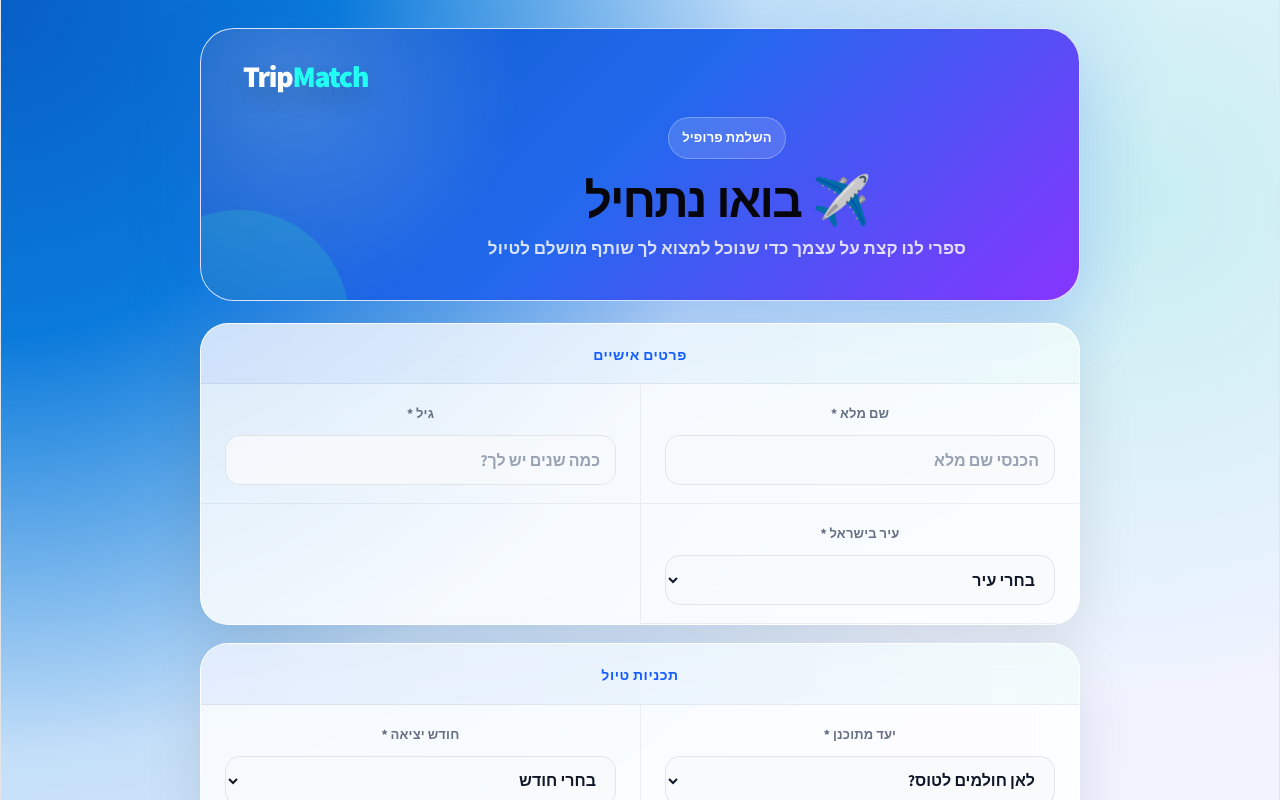
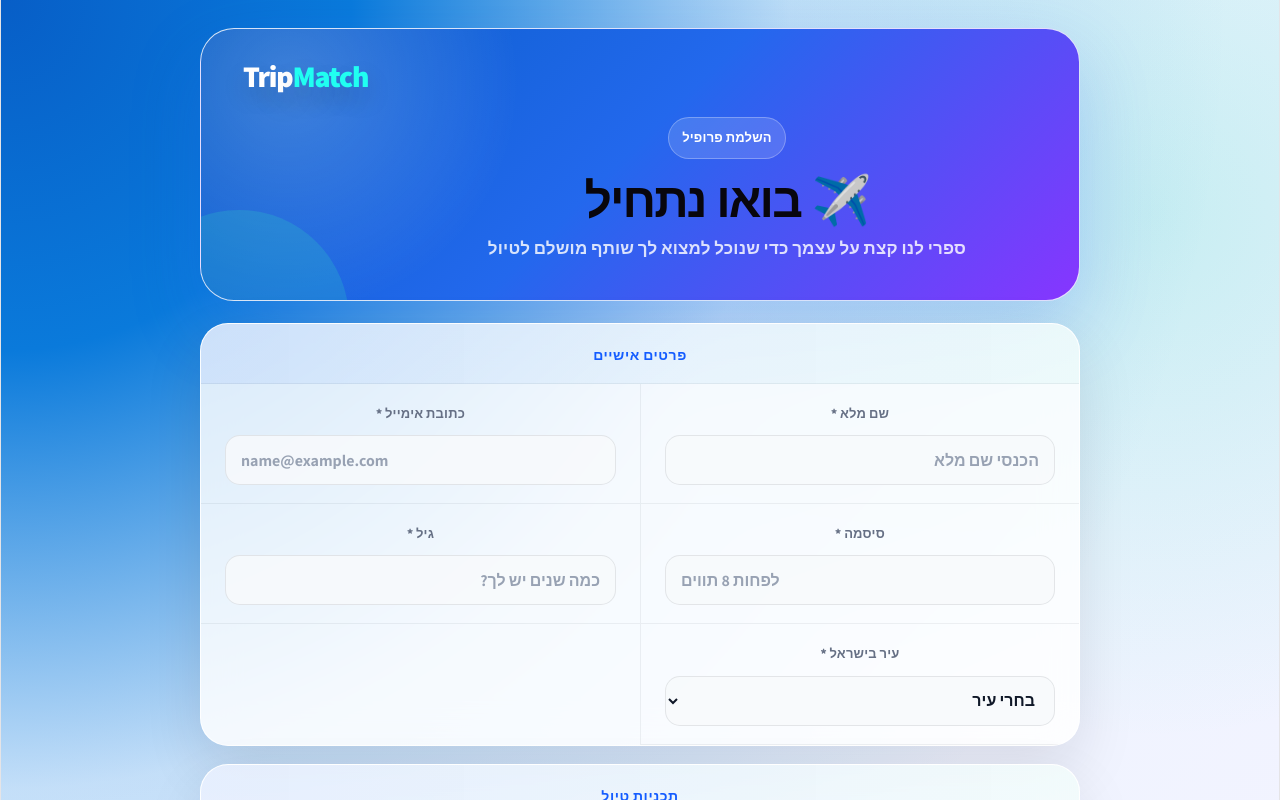
Before and after one commit to liadagon/TripMatch, a React (Vite) app in the folder client/: page /register in a window 1280 px wide. Shown: the top 800 px of the page. Built offline with nearby package versions, Linux system fonts and the light colour scheme; no server answers.

Commit message:
Connect registration to backend

```diff
--- a/client/src/Components/Register.css
+++ b/client/src/Components/Register.css
@@ -309,6 +309,12 @@
   transform: scale(0.985);
 }
 
+.register-primary-btn:disabled {
+  opacity: 0.65;
+  cursor: wait;
+  filter: none;
+}
+
 @media (max-width: 700px) {
   .register-page {
     padding: 14px 12px 42px;
--- a/client/src/Components/Register.tsx
+++ b/client/src/Components/Register.tsx
@@ -1,9 +1,13 @@
 import { useState } from "react";
+import axios from "axios";
 import { useNavigate } from "react-router-dom";
+import { useAuth } from "../context/AuthContext";
 import "./Register.css";
 
 type RegisterForm = {
   fullName: string;
+  email: string;
+  password: string;
   age: string;
   city: string;
   dest: string;
@@ -17,9 +21,12 @@ type RegisterFieldErrors = Partial<Record<keyof RegisterForm, boolean>>;
 
 export default function Register() {
   const navigate = useNavigate();
+  const { register } = useAuth();
 
   const [form, setForm] = useState<RegisterForm>({
     fullName: "",
+    email: "",
+    password: "",
     age: "",
     city: "",
     dest: "",
@@ -32,6 +39,8 @@ export default function Register() {
   const [budget, setBudget] = useState("");
   const [style, setStyle] = useState("");
   const [showError, setShowError] = useState(false);
+  const [errorMessage, setErrorMessage] = useState("");
+  const [isSubmitting, setIsSubmitting] = useState(false);
   const [fieldErrors, setFieldErrors] = useState<RegisterFieldErrors>({});
 
   function updateField<K extends keyof RegisterForm>(
@@ -41,12 +50,15 @@ export default function Register() {
     setForm((prev) => ({ ...prev, [name]: value }));
     setFieldErrors((prev) => ({ ...prev, [name]: false }));
     setShowError(false);
+    setErrorMessage("");
   }
 
-  function validateForm() {
+  async function validateForm() {
     const errors: RegisterFieldErrors = {};
     const requiredFields: Array<keyof RegisterForm> = [
       "fullName",
+      "email",
+      "password",
       "age",
       "city",
       "dest",
@@ -64,6 +76,14 @@ export default function Register() {
       errors.age = true;
     }
 
+    if (!/^\S+@\S+\.\S+$/.test(form.email.trim())) {
+      errors.email = true;
+    }
+
+    if (form.password.length < 8) {
+      errors.password = true;
+    }
+
     if (!form.israelCheck) {
       errors.israelCheck = true;
     }
@@ -72,11 +92,45 @@ export default function Register() {
 
     if (Object.keys(errors).length > 0) {
       setShowError(true);
+      setErrorMessage("יש למלא את כל השדות הנדרשים בצורה תקינה");
       window.scrollTo({ top: 0, behavior: "smooth" });
       return;
     }
 
-    navigate("/questionnaire");
+    setIsSubmitting(true);
+
+    try {
+      await register({
+        name: form.fullName.trim(),
+        email: form.email.trim().toLowerCase(),
+        password: form.password,
+        bio: form.bio.trim(),
+        age: Number(form.age),
+        location: form.city,
+        preferredDestinations: [form.dest],
+        travelStyle: style,
+      });
+      navigate("/questionnaire");
+    } catch (error) {
+      setShowError(true);
+
+      if (axios.isAxiosError(error) && error.response?.status === 400) {
+        const serverMessage = String(error.response.data?.message || "");
+        setErrorMessage(
+          serverMessage.includes("already exists")
+            ? "כבר קיים חשבון עם כתובת האימייל הזו"
+            : "חלק מפרטי ההרשמה אינם תקינים בדקי אותם ונסי שוב",
+        );
+      } else if (axios.isAxiosError(error) && !error.response) {
+        setErrorMessage("לא ניתן להתחבר לשרת בדקי את החיבור ונסי שוב");
+      } else {
+        setErrorMessage("אירעה שגיאת שרת נסי שוב מאוחר יותר");
+      }
+
+      window.scrollTo({ top: 0, behavior: "smooth" });
+    } finally {
+      setIsSubmitting(false);
+    }
   }
 
   return (
@@ -96,7 +150,7 @@ export default function Register() {
 
         <main className="register-content">
           <div className={showError ? "register-error-banner show" : "register-error-banner"}>
-            יש למלא את כל השדות הנדרשים
+            {errorMessage}
           </div>
 
           <section className="register-section">
@@ -109,6 +163,30 @@ export default function Register() {
                 placeholder="הכנסי שם מלא"
                 value={form.fullName}
                 onChange={(e) => updateField("fullName", e.target.value)}
+              />
+            </div>
+
+            <div className={fieldErrors.email ? "register-field error" : "register-field"}>
+              <label>כתובת אימייל *</label>
+              <input
+                type="email"
+                autoComplete="email"
+                dir="ltr"
+                placeholder="name@example.com"
+                value={form.email}
+                onChange={(e) => updateField("email", e.target.value)}
+              />
+            </div>
+
+            <div className={fieldErrors.password ? "register-field error" : "register-field"}>
+              <label>סיסמה *</label>
+              <input
+                type="password"
+                autoComplete="new-password"
+                dir="ltr"
+                placeholder="לפחות 8 תווים"
+                value={form.password}
+                onChange={(e) => updateField("password", e.target.value)}
               />
             </div>
 
@@ -277,7 +355,11 @@ export default function Register() {
             <span>🇮🇱 אני מאשרת שאני גרה בישראל</span>
           </label>
 
-          <button className="register-primary-btn" onClick={validateForm}>
+          <button
+            className="register-primary-btn"
+            onClick={validateForm}
+            disabled={isSubmitting}
+          >
             המשך לשאלון התאמה ›
           </button>
         </main>
--- a/client/src/context/AuthContext.tsx
+++ b/client/src/context/AuthContext.tsx
@@ -11,6 +11,8 @@ import {
   emailLogin,
   getCurrentUser,
   googleLogin,
+  registerUser,
+  type RegisterPayload,
 } from "../services/authService";
 import { TRIPMATCH_TOKEN_KEY } from "../services/api";
 
@@ -19,6 +21,7 @@ type AuthContextValue = {
   isAuthenticated: boolean;
   isInitializing: boolean;
   login: (email: string, password: string) => Promise<AuthUser>;
+  register: (payload: RegisterPayload) => Promise<AuthUser>;
   authenticateWithGoogle: (idToken: string) => Promise<AuthUser>;
   logout: () => void;
 };
@@ -74,6 +77,14 @@ export function AuthProvider({ children }: { children: ReactNode }) {
     return response.data.data;
   }
 
+  async function register(payload: RegisterPayload) {
+    const response = await registerUser(payload);
+
+    localStorage.setItem(TRIPMATCH_TOKEN_KEY, response.data.token);
+    setUser(response.data.data);
+    return response.data.data;
+  }
+
   async function authenticateWithGoogle(idToken: string) {
     let response;
 
@@ -116,6 +127,7 @@ export function AuthProvider({ children }: { children: ReactNode }) {
         isAuthenticated: Boolean(user),
         isInitializing,
         login,
+        register,
         authenticateWithGoogle,
         logout,
       }}
--- a/client/src/services/authService.ts
+++ b/client/src/services/authService.ts
@@ -31,6 +31,17 @@ export type EmailLoginResponse = {
   data: AuthUser;
 };
 
+export type RegisterPayload = {
+  name: string;
+  email: string;
+  password: string;
+  bio?: string;
+  age?: number;
+  location?: string;
+  preferredDestinations?: string[];
+  travelStyle?: string;
+};
+
 type CurrentUserResponse = {
   success: true;
   data: AuthUser;
@@ -42,5 +53,8 @@ export const googleLogin = (idToken: string) =>
 export const emailLogin = (email: string, password: string) =>
   api.post<EmailLoginResponse>("/api/auth/login", { email, password });
 
+export const registerUser = (payload: RegisterPayload) =>
+  api.post<EmailLoginResponse>("/api/auth/register", payload);
+
 export const getCurrentUser = () =>
   api.get<CurrentUserResponse>("/api/auth/me");
```
